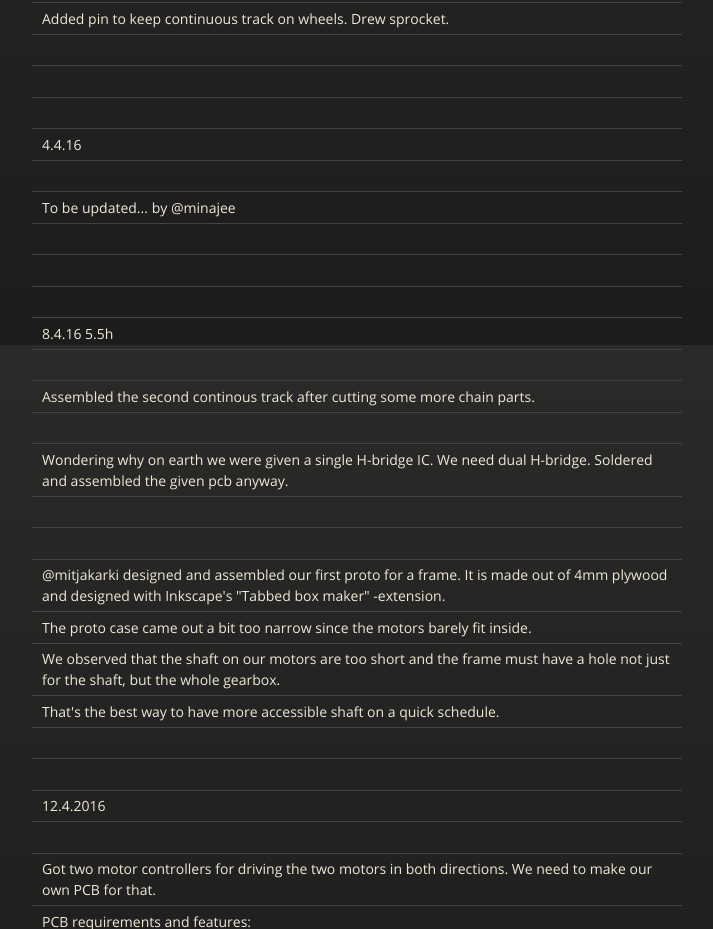
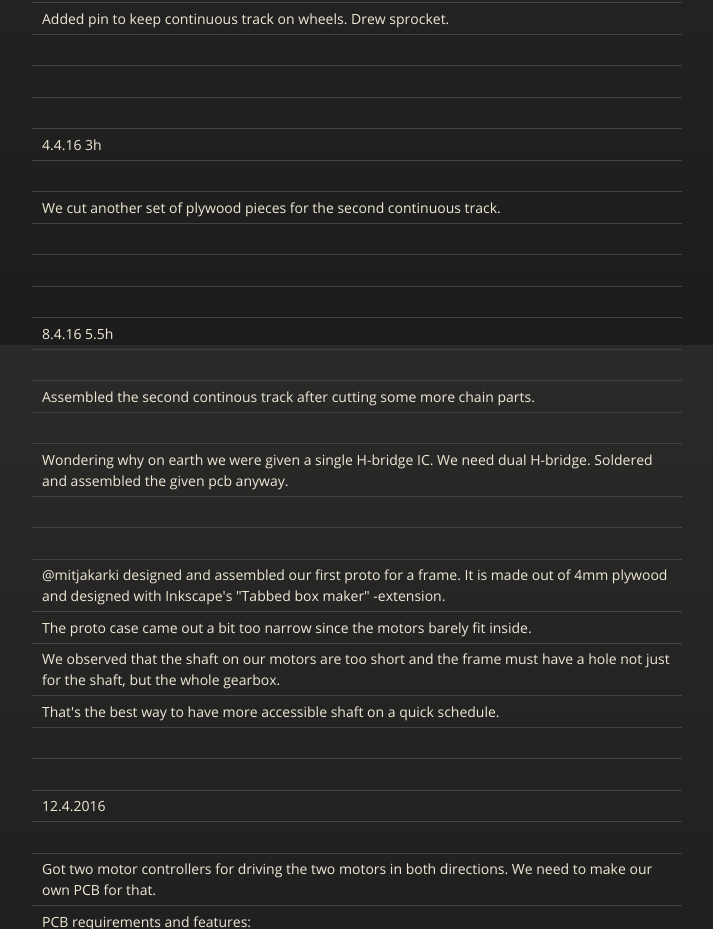
Before and after one commit to petelukk/kellorobo, a plain HTML site: page index.html in a window 1280 px wide. Shown: the part 2055-2984 px from the top of the page, without its empty margins (283-996 px from the left). Drawn offline with nearby package versions, Linux system fonts and the light colour scheme.

Commit message:
Modified progress stuff

```diff
--- a/index.html
+++ b/index.html
@@ -267,7 +267,8 @@ made some calculations and i know what it should look like.</td>
       </tr>
       <tr>
         </tr><tr></tr><tr>
-        <td id="LC47" class="blob-code blob-code-inner js-file-line">4.4.16</td>
+        <td id="LC47" class="blob-code blob-code-inner js-file-line">4.4.16 3h<br>
+</td>
       </tr>
       <tr>
         </tr><tr></tr><tr>
@@ -277,7 +278,8 @@ made some calculations and i know what it should look like.</td>
       </tr>
       <tr>
         </tr><tr></tr><tr>
-        <td id="LC49" class="blob-code blob-code-inner js-file-line">To be updated... by @minajee</td>
+        <td id="LC49" class="blob-code blob-code-inner js-file-line">We cut another set of plywood pieces for the second continuous track.<br>
+</td>
       </tr>
       <tr>
         </tr><tr></tr><tr>
```
